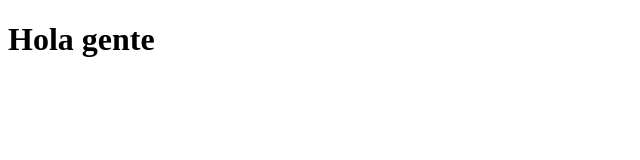
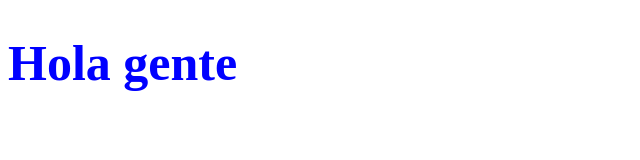
Before and after one commit to DANIELPACHECORINCON/pruebaRamas, a plain HTML site: page index.html in a window 1280 px wide. Shown: the whole page, without its empty margins (0-640 px from the left). Drawn offline with Linux system fonts and the light colour scheme.

Commit message:
style.css

```diff
--- a/assets/css/style.css
+++ b/assets/css/style.css
@@ -1 +1,5 @@
 /* generar estilos */
+.titulo{
+    color: #0000ff;
+    font-size: 50px;
+}
--- a/index.html
+++ b/index.html
@@ -4,9 +4,10 @@
     <meta charset="UTF-8">
     <meta http-equiv="X-UA-Compatible" content="IE=edge">
     <meta name="viewport" content="width=device-width, initial-scale=1.0">
+    <link rel="stylesheet" href="./assets/css/style.css">
     <title>Document</title>
 </head>
 <body>
-    <h1>Hola gente</h1>
+    <h1 class="titulo">Hola gente</h1>
 </body>
 </html>
```
